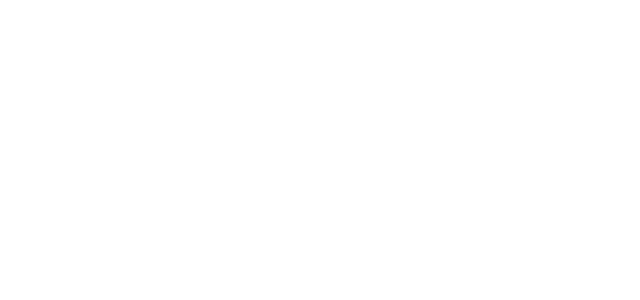
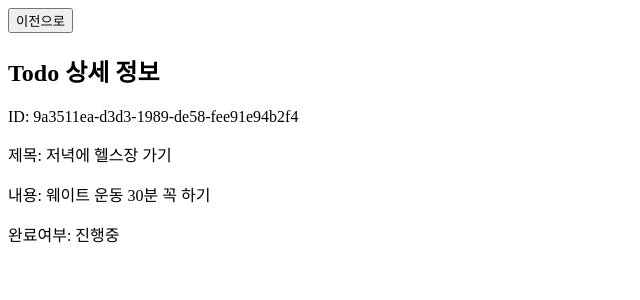
Before and after one commit to xoxojw/to-do-list-2, a React (Create React App) app: page /9a3511ea-d3d3-1989-de58-fee91e94b2f4 in a window 1280 px wide. Before the commit this address had no page. Shown: the top 300 px of the page, without its empty margins (0-640 px from the left). Built offline with nearby package versions, Linux system fonts and the light colour scheme.

Commit message:
:sparkles: To-do의 상세보기 기능 구현
To-do에 있는 상세보기 <Link>를 누르면, Details.jsx 페이지로 이동하고 해당 To-do의 정보를 출력하는 기능을 구현

```diff
--- a/src/components/TodoList.jsx
+++ b/src/components/TodoList.jsx
@@ -1,5 +1,6 @@
 import { useSelector, useDispatch } from "react-redux";
 import { delete_todo, isdone_todo } from "redux/modules/actions";
+import { Link } from "react-router-dom";
 
 import styled from "styled-components";
 
@@ -26,6 +27,7 @@
       {ingTodos.map((todo) => {
         return (
           <StTodoContainer key={todo.id}>
+          <Link to={`/${todo.id}`}>상세보기</Link>
             <h3>{todo.title}</h3>
             <button onClick={() => onDeleteButtonClickHandler(todo.id)}>
               삭제
@@ -41,6 +43,7 @@
         {doneTodos.map((todo) => {
           return (
             <StTodoContainer key={todo.id}>
+            <Link to={`/${todo.id}`}>상세보기</Link>
               <h3>{todo.title}</h3>
               <button onClick={() => onDeleteButtonClickHandler(todo.id)}>
                 삭제
--- a/src/pages/Details.jsx
+++ b/src/pages/Details.jsx
@@ -1,16 +1,26 @@
-import React from 'react'
-import { useLocation, useNavigate } from "react-router-dom";
+import React from 'react';
+import { useSelector } from "react-redux";
+import { useNavigate, useLocation } from "react-router-dom";
 
 const Details = () => {
   const navigate = useNavigate();
   const location = useLocation();
-  console.log(useLocation);
+  const todoId = location.pathname.slice(1);
+
+  const { todos } = useSelector((state) => state.todos);
+  const todo = todos.find((todo) => todo.id === todoId);
+  console.log(todo);
 
   return (
-    <>
-      <button onClick={()=>{navigate("/")}}>이전으로</button>
-    </>
-  )
-}
+    <div>
+      <button onClick={() => navigate("/")}>이전으로</button>
+      <h2>Todo 상세 정보</h2>
+      <p>ID: {todoId}</p>
+      <p>제목: {todo.title}</p>
+      <p>내용: {todo.content}</p>
+      <p>완료여부: {todo.isDone ? "완료" : "진행중"}</p>
+    </div>
+  );
+};
 
-export default Details
+export default Details;
--- a/src/shared/Router.js
+++ b/src/shared/Router.js
@@ -7,7 +7,7 @@
     <BrowserRouter>
       <Routes>
         <Route path="/" element={<Home />} />
-        <Route path="details" element={<Details />} />
+        <Route path="/:id" element={<Details />} />
       </Routes>
     </BrowserRouter>
   )
```
